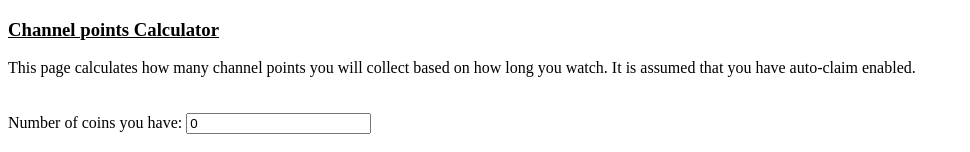
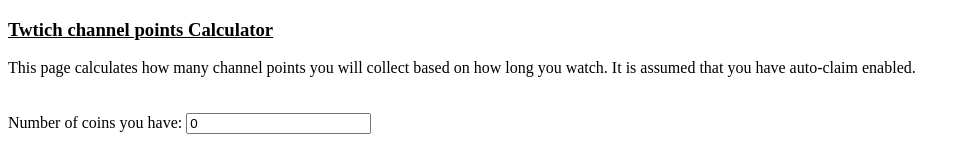
Before and after one commit to dark-tool/CoinTimeCalculator, a plain HTML site: page index.html in a window 1280 px wide. Shown: the top 152 px of the page, without its empty margins (0-970 px from the left). Drawn offline with Linux system fonts and the light colour scheme.

Commit message:
Update index.html

```diff
--- a/index.html
+++ b/index.html
@@ -7,7 +7,7 @@
     </head>
     <body>
         <div>
-            <h3><u>Channel points Calculator</u></h3>
+            <h3><u>Twtich channel points Calculator</u></h3>
             <label>This page calculates how many channel points you will collect based on how long you watch. It is assumed that you have auto-claim enabled.</label>
         </div>
 
```
